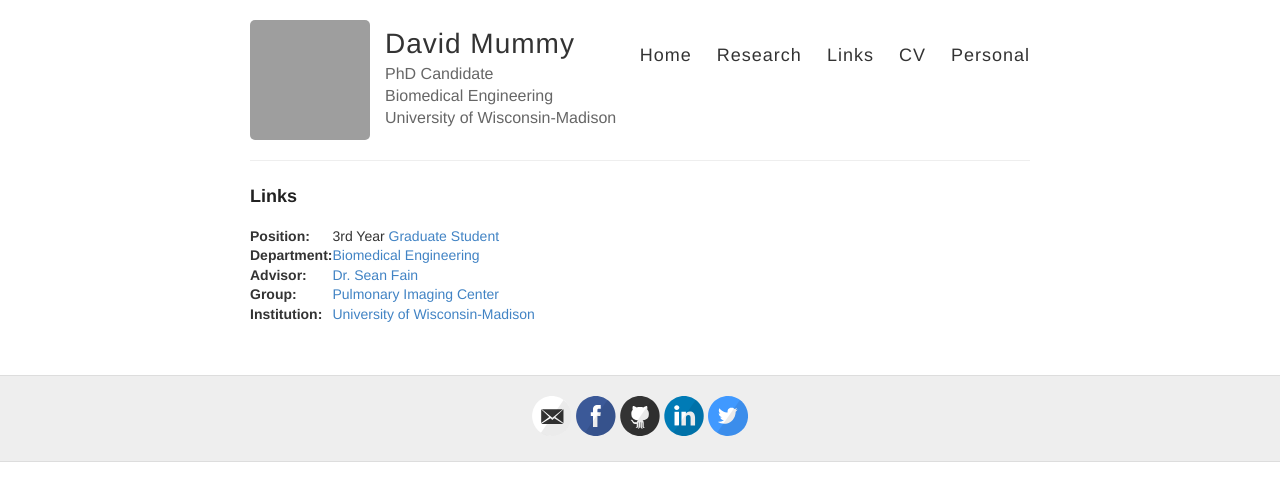
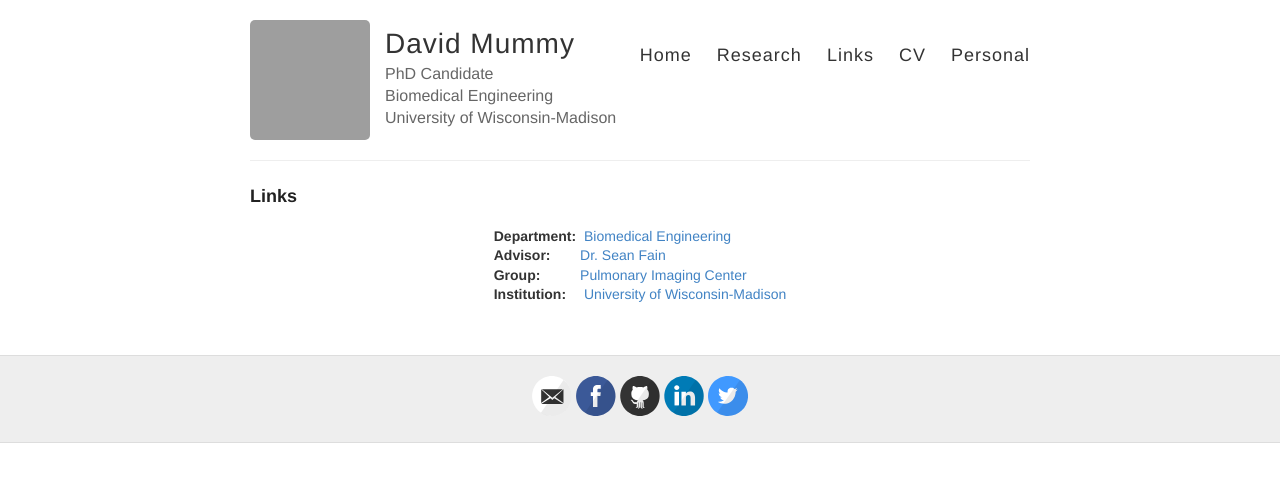
Before and after one commit to mummydg/mummydg.github.io, a Jekyll site: the page built from links.md, in a window 1280 px wide. Shown: the top 501 px of the page. Built offline with Jekyll 4.4.1, drawn with Linux system fonts in a browser that asks for light colours; grey boxes are pictures that could not be loaded.

Commit message:
cleaning up links

```diff
--- a/links.md
+++ b/links.md
@@ -4,11 +4,11 @@ title: Links
 permalink: /links/
 ---
 
-
-<table class = "center" id = "bcard">
-			<tr><td class = "left"><b>Position:</b></td><td> 3rd Year <a href = "https://www.youtube.com/watch?v=qqrCoyVK80I">Graduate Student</a></td></tr>
-			<tr><td class = "left"><b>Department:</b></td><td><a href = "http://www.engr.wisc.edu/bme.html"> Biomedical Engineering</a></td></tr>
-			<tr><td class = "left"><b>Advisor:</b></td><td> <a href = "https://www.medphysics.wisc.edu/directory/fain.php">Dr. Sean Fain</a> </td></tr>
-			<tr><td class = "left"><b>Group:</b></td><td><a href="https://www.medphysics.wisc.edu/research/pulmonaryimaging/">Pulmonary Imaging Center</a></td></tr>
-			<tr><td class = "left"><b>Institution:</b></td><td> <a href = "http://www.wisc.edu/"> University of Wisconsin-Madison</a></td></tr>
+<center>
+<table class = "center" >
+			<tr><td class = "left"><b>Department:</b></td><td>&nbsp;<a href = "http://www.engr.wisc.edu/bme.html"> Biomedical Engineering</a></td></tr>
+			<tr><td class = "left"><b>Advisor:</b></td><td>&nbsp;<a href = "https://www.medphysics.wisc.edu/directory/fain.php">Dr. Sean Fain</a> </td></tr>
+			<tr><td class = "left"><b>Group:</b></td><td>&nbsp;<a href="https://www.medphysics.wisc.edu/research/pulmonaryimaging/">Pulmonary Imaging Center</a></td></tr>
+			<tr><td class = "left"><b>Institution:</b></td><td>&nbsp;<a href = "http://www.wisc.edu/"> University of Wisconsin-Madison</a></td></tr>
 </table>
+</center>
```
